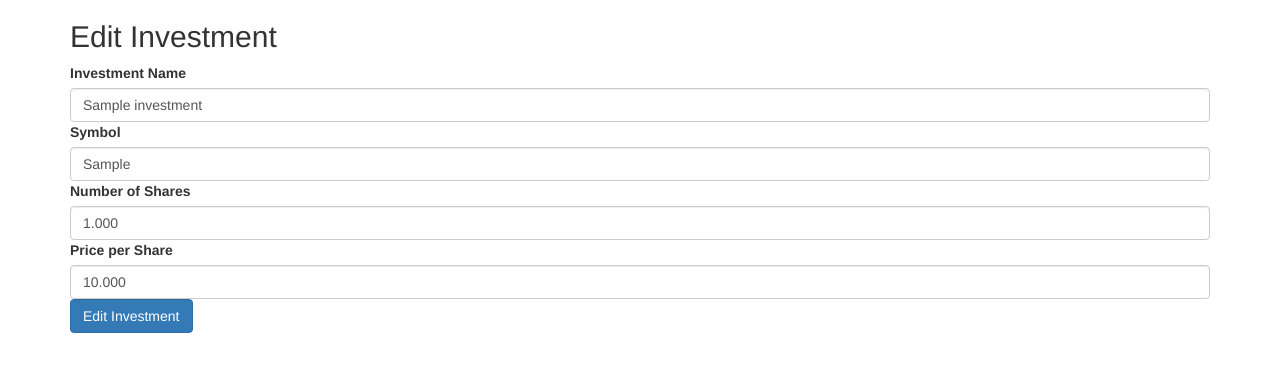
After one commit to ezetter/ez_finance_flask, a Flask app: page /edit-investment/1 in a window 1280 px wide. The commit adds this page. Shown: the top 372 px of the page. Run offline with Flask 2, Linux system fonts and the light colour scheme; tables that the repository leaves empty hold one stand-in row (values such as "Sample post"); parts of the project's set-up code (start-up, migrations or seed data) failed here and were passed over; some libraries are stand-ins or nearby versions.

Commit message:
Added ability to manage investments.

```diff
--- a/webapp/controllers/main.py
+++ b/webapp/controllers/main.py
@@ -38,13 +38,31 @@ def edit(account_id):
     return render_template("edit.html", account=account, form=form)
 
 
-@main_blueprint.route("/investment/<int:account_id>", methods=['POST'])
+@main_blueprint.route("/add-investment/<int:account_id>", methods=['GET', 'POST'])
 def add_investment(account_id):
     form = InvestmentForm()
     account = Account.query.get(account_id)
     if form.validate_on_submit():
-        inv = Investment(name=form.name, symbol=form.symbol, shares=form.shares, account=account)
+        inv = Investment(name=form.name.data, symbol=form.symbol.data,
+                         shares=form.shares.data, price = form.price.data,
+                         account=account)
         db.session.add(inv)
         db.session.commit()
         return redirect(url_for('.index'))
-    return render_template("investment.html", account=account, form=form)
+    return render_template("add_investment.html", account=account, form=form)
+
+
+@main_blueprint.route("/edit-investment/<int:investment_id>", methods=['GET', 'POST'])
+def edit_investment(investment_id):
+    inv = Investment.query.get(investment_id)
+    form = InvestmentForm(obj=inv)
+    print(inv)
+    if form.validate_on_submit():
+        inv.name = form.name.data
+        inv.symbol = form.symbol.data
+        inv.shares = form.shares.data
+        inv.price = form.price.data
+        db.session.add(inv)
+        db.session.commit()
+        return redirect(url_for('.index'))
+    return render_template("edit_investment.html", investment=inv, form=form)
--- a/webapp/forms.py
+++ b/webapp/forms.py
@@ -9,11 +9,8 @@ class AccountForm(Form):
     submit = SubmitField('Submit')
 
 
-def AvailableAccounts():
-    pass
-
-
 class InvestmentForm(Form):
     name = StringField('Investment Name ', validators=[DataRequired()])
     symbol = StringField('Symbol ')
     shares = DecimalField('Number of Shares', places=3)
+    price = DecimalField('Price per Share', places=3)
--- a/webapp/models.py
+++ b/webapp/models.py
@@ -10,6 +10,11 @@ class Account(db.Model):
     category = db.Column(db.String(64))
     investments = db.relationship('Investment', backref='account')
 
+    def value(self):
+        val = sum(inv.shares * inv.price for inv in self.investments
+                   if inv.shares and inv.price)
+        return "{:.2f}".format(val)
+
     def __repr__(self):
         return '<Account: %r, %r>' % (self.name, self.category)
 
@@ -20,7 +25,12 @@ class Investment(db.Model):
     name = db.Column(db.String(64), unique=True)
     symbol = db.Column(db.String(64), unique=True)
     shares = db.Column(db.Float)
+    price = db.Column(db.Float)
     account_id = db.Column(db.Integer, db.ForeignKey('accounts.id'))
+
+    def value(self):
+        if self.shares and self.price:
+            return "{:.2f}".format(self.shares * self.price)
 
     def __repr__(self):
         return '<Investment: %r>' % self.name
--- a/webapp/templates/investment.html
+++ b/webapp/templates/add_investment.html
@@ -12,6 +12,8 @@
 {{ form.symbol(class_='form-control') }}
 {{ form.shares.label }}
 {{ form.shares(class_='form-control') }}
+{{ form.price.label }}
+{{ form.price(class_='form-control') }}
 <input class="btn btn-primary" type="submit" value="Add Investment">
 </form>
 {% endblock %}
--- /dev/null
+++ b/webapp/templates/edit_investment.html
@@ -0,0 +1,19 @@
+{% extends "base.html" %}
+
+{% block title %}Edit Investment{% endblock %}
+
+{% block body %}
+  <h2>Edit Investment</h2>
+<form method="POST" action="{{ url_for('.edit_investment', investment_id=investment.id)}}">
+  {{ form.hidden_tag() }}
+{{ form.name.label }}
+{{ form.name(class_='form-control') }}
+{{ form.symbol.label }}
+{{ form.symbol(class_='form-control') }}
+{{ form.shares.label }}
+{{ form.shares(class_='form-control') }}
+{{ form.price.label }}
+{{ form.price(class_='form-control') }}
+<input class="btn btn-primary" type="submit" value="Edit Investment">
+</form>
+{% endblock %}
```
Also changed, not shown: migrations/versions/170ec599e68_.py (added, +26 -0 lines), webapp/templates/index.html (+5 -2 lines).
